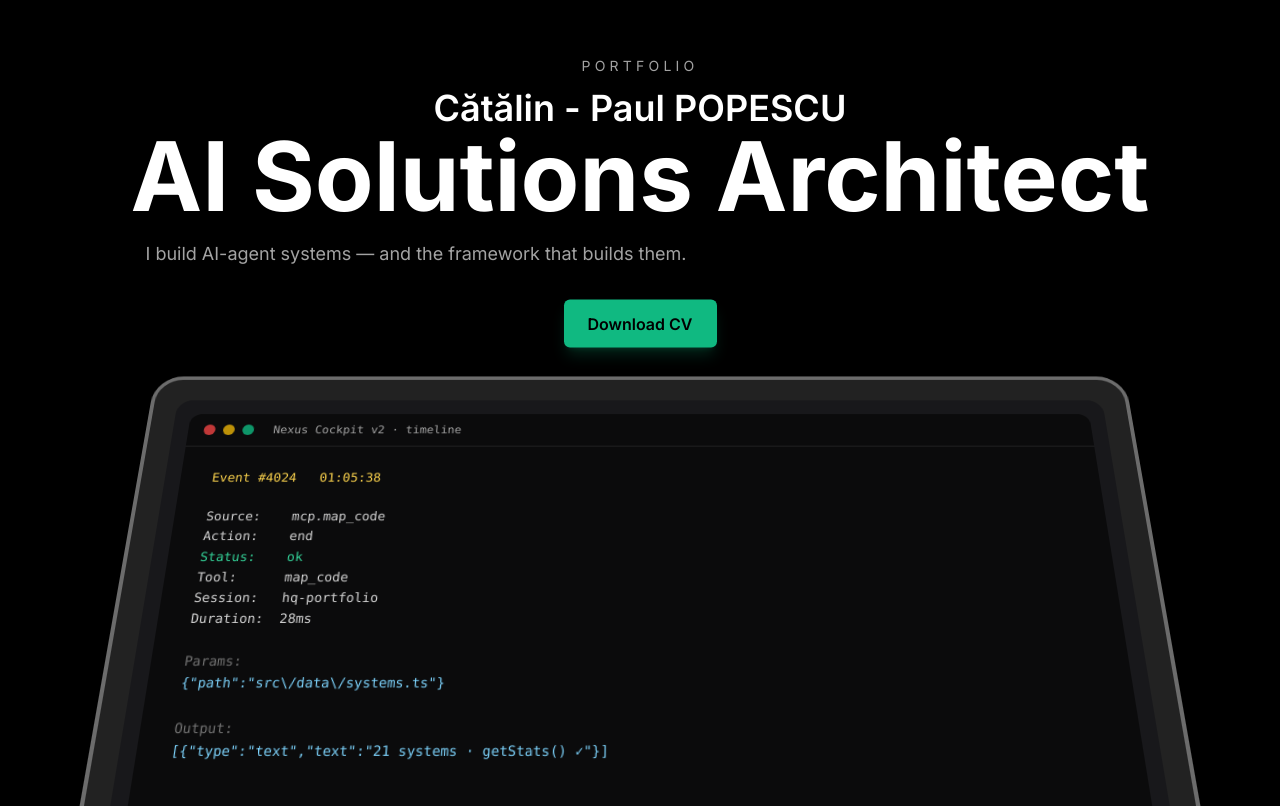
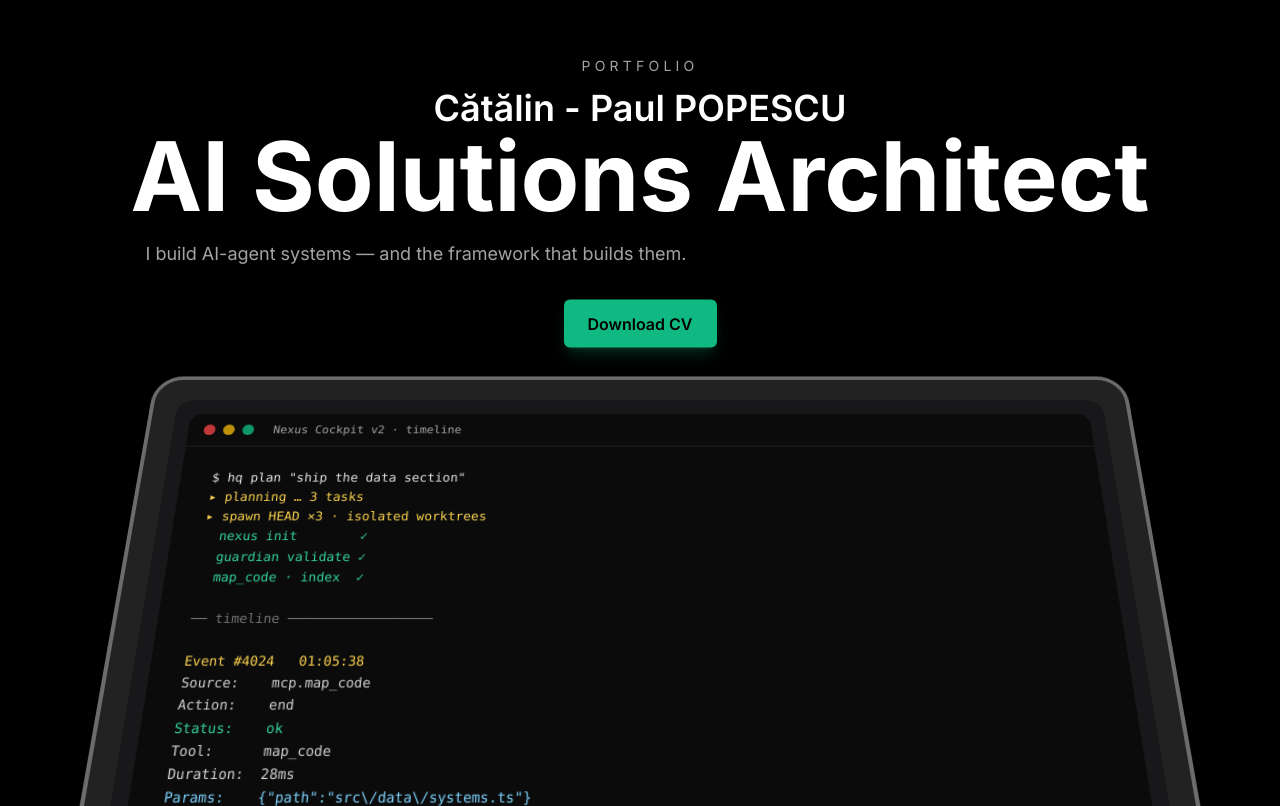
Before and after one commit to yolo420ro/apps-instanpdf-portfolio, a React (Vite) app: page / in a window 1280 px wide. Shown: the part 146-952 px from the top of the page. Built offline with nearby package versions, Linux system fonts and the light colour scheme.

Commit message:
Hero terminal: orchestration intro + real Nexus timeline event (typed)
Keeps the hq plan / spawn HEAD / nexus / guardian intro, then a 'timeline' section streaming a real-format Nexus event (cycling 3, safe content).

Co-Authored-By: Claude Opus 4.8 (1M context) <noreply@anthropic.com>

```diff
--- a/src/components/HeroTerminal.tsx
+++ b/src/components/HeroTerminal.tsx
@@ -1,60 +1,60 @@
 "use client";
 import { useEffect, useState } from "react";
 
-type Tone = "accent" | "label" | "ok" | "dim" | "val";
+type Tone = "cmd" | "accent" | "label" | "ok" | "dim" | "val";
 interface Line {
   text: string;
   tone: Tone;
 }
 
-// Real Nexus Cockpit v2 "timeline" event FORMAT, with safe/generic content.
-// (The actual screenshot showed internal auth-guard source — not for a public site.)
+// Orchestration session intro (kept) …
+const PREFIX: Line[] = [
+  { text: '$ hq plan "ship the data section"', tone: "cmd" },
+  { text: "▸ planning … 3 tasks", tone: "accent" },
+  { text: "▸ spawn HEAD ×3 · isolated worktrees", tone: "accent" },
+  { text: "  nexus init        ✓", tone: "ok" },
+  { text: "  guardian validate ✓", tone: "ok" },
+  { text: "  map_code · index  ✓", tone: "ok" },
+  { text: "", tone: "dim" },
+  { text: "── timeline ──────────────────", tone: "dim" },
+  { text: "", tone: "dim" },
+];
+
+// … then a real Nexus Cockpit timeline event (safe/generic content).
 const EVENTS: Line[][] = [
   [
     { text: "Event #4024   01:05:38", tone: "accent" },
-    { text: "", tone: "dim" },
     { text: "Source:    mcp.map_code", tone: "label" },
     { text: "Action:    end", tone: "label" },
     { text: "Status:    ok", tone: "ok" },
     { text: "Tool:      map_code", tone: "label" },
-    { text: "Session:   hq-portfolio", tone: "label" },
     { text: "Duration:  28ms", tone: "label" },
-    { text: "", tone: "dim" },
-    { text: "Params:", tone: "dim" },
-    { text: '{"path":"src\\/data\\/systems.ts"}', tone: "val" },
-    { text: "", tone: "dim" },
-    { text: "Output:", tone: "dim" },
-    { text: '[{"type":"text","text":"21 systems · getStats() ✓"}]', tone: "val" },
+    { text: 'Params:    {"path":"src\\/data\\/systems.ts"}', tone: "val" },
+    { text: 'Output:    [{"text":"21 systems · getStats() ✓"}]', tone: "val" },
   ],
   [
     { text: "Event #4025   01:05:41", tone: "accent" },
-    { text: "", tone: "dim" },
     { text: "Source:    mcp.guardian", tone: "label" },
     { text: "Action:    validate", tone: "label" },
     { text: "Status:    ok", tone: "ok" },
     { text: "Tool:      guardian", tone: "label" },
-    { text: "Session:   hq-portfolio", tone: "label" },
     { text: "Duration:  6ms", tone: "label" },
-    { text: "", tone: "dim" },
-    { text: "Output:", tone: "dim" },
-    { text: '[{"files":3,"tests":"pass","risks":0}]', tone: "val" },
+    { text: 'Output:    [{"files":3,"tests":"pass","risks":0}]', tone: "val" },
   ],
   [
     { text: "Event #4026   01:05:44", tone: "accent" },
-    { text: "", tone: "dim" },
     { text: "Source:    mcp.db_query", tone: "label" },
     { text: "Action:    end", tone: "label" },
     { text: "Status:    ok", tone: "ok" },
     { text: "Tool:      db_query", tone: "label" },
-    { text: "Session:   hq-portfolio", tone: "label" },
     { text: "Duration:  9ms", tone: "label" },
-    { text: "", tone: "dim" },
-    { text: "Output:", tone: "dim" },
-    { text: '[{"rows":21,"ok":true}]', tone: "val" },
+    { text: 'Params:    {"sql":"SELECT COUNT(*) FROM systems"}', tone: "val" },
+    { text: 'Output:    [{"rows":21,"ok":true}]', tone: "val" },
   ],
 ];
 
 const toneCls: Record<Tone, string> = {
+  cmd: "text-neutral-200",
   accent: "text-amber-300",
   label: "text-neutral-300",
   ok: "text-emerald-400",
@@ -73,28 +73,27 @@ export function HeroTerminal() {
       ci = 0;
     const step = () => {
       if (cancelled) return;
-      const lines = EVENTS[ev];
+      const lines = [...PREFIX, ...EVENTS[ev]];
       if (li >= lines.length) {
-        // event fully typed → hold, then next event
         t = setTimeout(() => {
           ev = (ev + 1) % EVENTS.length;
           li = 0;
           ci = 0;
           setS({ ev, li, ci });
           t = setTimeout(step, 300);
-        }, 2600);
+        }, 2800);
         return;
       }
       const line = lines[li].text;
       if (ci < line.length) {
-        ci = Math.min(line.length, ci + 2); // 2 chars/tick
+        ci = Math.min(line.length, ci + 2);
         setS({ ev, li, ci });
-        t = setTimeout(step, 16);
+        t = setTimeout(step, 15);
       } else {
         li += 1;
         ci = 0;
         setS({ ev, li, ci });
-        t = setTimeout(step, line === "" ? 70 : 190);
+        t = setTimeout(step, line === "" ? 60 : 150);
       }
     };
     t = setTimeout(step, 400);
@@ -104,7 +103,7 @@ export function HeroTerminal() {
     };
   }, []);
 
-  const lines = EVENTS[s.ev];
+  const lines = [...PREFIX, ...EVENTS[s.ev]];
 
   return (
     <div className="flex h-full w-full flex-col overflow-hidden rounded-xl bg-[#0b0b0c] font-mono text-[11px] leading-relaxed sm:text-[13px]">
@@ -122,12 +121,12 @@ export function HeroTerminal() {
       <div className="flex-1 overflow-hidden whitespace-pre px-4 py-4 md:px-8 md:py-6">
         {lines.slice(0, s.li).map((l, i) => (
           <div key={i} className={toneCls[l.tone]}>
-            {l.text || " "}
+            {l.text || " "}
           </div>
         ))}
         {s.li < lines.length && (
           <div className={toneCls[lines[s.li].tone]}>
-            {lines[s.li].text.slice(0, s.ci) || " "}
+            {lines[s.li].text.slice(0, s.ci) || " "}
             <span className="ml-0.5 inline-block h-3.5 w-[7px] animate-pulse bg-emerald-400 align-middle" />
           </div>
         )}
```
Also changed, not shown: 3 other files (tests, documents, lock files or other folders).
